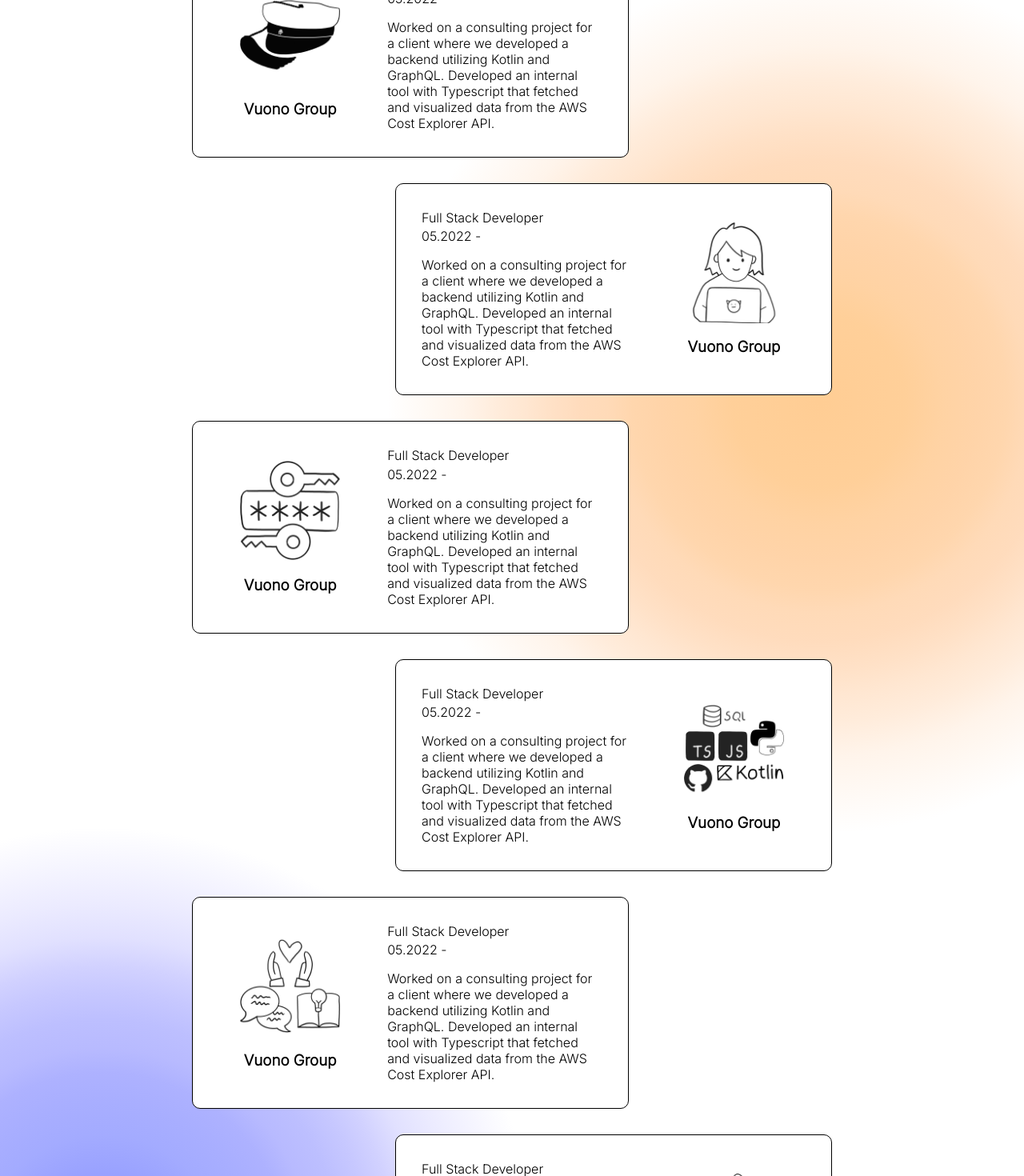
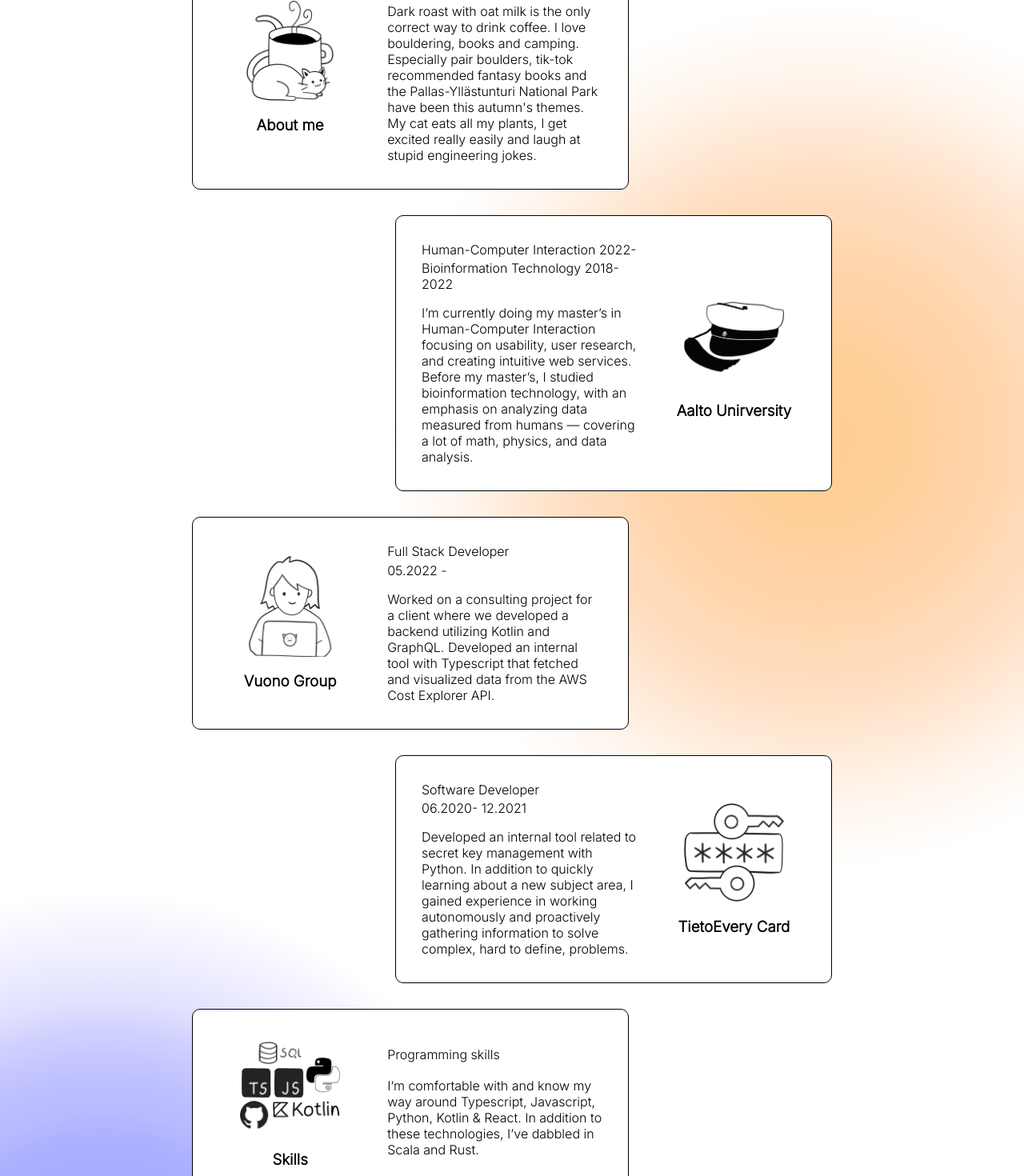
Before and after one commit to Testodus/homepage, a Next.js app: page / in a window 1280 px wide. Shown: the part 840-2310 px from the top of the page at 80% size. Built offline with nearby package versions, Linux system fonts and the light colour scheme; a web font is replaced by a local one.

Commit message:
chaged page texts

```diff
--- a/src/app/page.tsx
+++ b/src/app/page.tsx
@@ -3,8 +3,7 @@ import styles from "./page.module.css";
 import { AboutMeCard } from "./components/aboutMeCard/aboutMeCard";
 
 // TODO: Add sizes to images. See https://nextjs.org/docs/pages/api-reference/components/image#sizes
-// TODO: hero section paragrahp text size-> larger
-// TODO: about me text size on mobile -> smaller
+// TODO: Pitäiskö laittaa jotain väliotsikoita ja nostaa "cats and coffee" ykköseks, koska se on ns. persoonallinen. :D
 // TODO: Kontsa
 // TODO: Metatags
 // TODO: Favicon
@@ -35,7 +34,29 @@ export default function Home() {
       <section className={styles.aboutMeSection}>
         <h2 className={styles.h2}>About me</h2>
         <AboutMeCard
+          imagePath={"/cats_and_coffee.jpg"}
+          altTxt={"Drawing of a cat laying next to a cup of coffee."}
+          heading={"About me"}
+          title={"Powered by: Cats and Coffee"}
+          timespan={""}
+          bodyText={
+            "Dark roast with oat milk is the only correct way to drink coffee. I love bouldering, books and camping. Especially pair boulders, tik-tok recommended fantasy books and the Pallas-Yllästunturi National Park have been this autumn's themes. My cat eats all my plants, I get excited really easily and laugh at stupid engineering jokes."
+          }
+          justify="left"
+        />
+        <AboutMeCard
           imagePath={"/teekkari_cap.jpg"}
+          altTxt={"Drawing of a teekkari cap."}
+          heading={"Aalto Unirversity"}
+          title={"Human-Computer Interaction 2022-"}
+          timespan={"Bioinformation Technology 2018-2022"}
+          bodyText={
+            "I’m currently doing my master’s in Human-Computer Interaction focusing on usability, user research, and creating intuitive web services. Before my master’s, I studied bioinformation technology, with an emphasis on analyzing data measured from humans — covering a lot of math, physics, and data analysis."
+          }
+          justify="right"
+        />
+        <AboutMeCard
+          imagePath={"/girl_on_computer.jpg"}
           altTxt={"Drawing of a girl happily coding on a laptop."}
           heading={"Vuono Group"}
           title={"Full Stack Developer"}
@@ -46,57 +67,39 @@ export default function Home() {
           justify="left"
         />
         <AboutMeCard
-          imagePath={"/girl_on_computer.jpg"}
-          altTxt={"Drawing of a girl happily coding on a laptop."}
-          heading={"Vuono Group"}
-          title={"Full Stack Developer"}
-          timespan={"05.2022 -"}
+          imagePath={"/key_management.jpg"}
+          altTxt={
+            "Drawing of two keys and a password field filled with asterisks."
+          }
+          heading={"TietoEvery Card"}
+          title={"Software Developer"}
+          timespan={"06.2020- 12.2021"}
           bodyText={
-            "Worked on a consulting project for a client where we developed a backend utilizing Kotlin and GraphQL. Developed an internal tool  with Typescript that fetched and visualized data from the AWS Cost Explorer API."
+            "Developed an internal tool related to secret key management with Python. In addition to quickly learning about a new subject area, I gained experience in working autonomously and proactively gathering information to solve complex, hard to define, problems."
           }
           justify="right"
         />
         <AboutMeCard
-          imagePath={"/key_management.jpg"}
-          altTxt={"Drawing of a girl happily coding on a laptop."}
-          heading={"Vuono Group"}
-          title={"Full Stack Developer"}
-          timespan={"05.2022 -"}
+          imagePath={"/skills.jpg"}
+          altTxt={
+            "Drawing of the logos of different programming languages and other related technologies."
+          }
+          heading={"Skills"}
+          title={"Programming skills"}
+          timespan={""}
           bodyText={
-            "Worked on a consulting project for a client where we developed a backend utilizing Kotlin and GraphQL. Developed an internal tool  with Typescript that fetched and visualized data from the AWS Cost Explorer API."
+            "I’m comfortable with and know my way around Typescript, Javascript, Python, Kotlin & React. In addition to these technologies, I’ve dabbled in Scala and Rust."
           }
           justify="left"
         />
         <AboutMeCard
-          imagePath={"/skills.jpg"}
-          altTxt={"Drawing of a girl happily coding on a laptop."}
-          heading={"Vuono Group"}
-          title={"Full Stack Developer"}
-          timespan={"05.2022 -"}
-          bodyText={
-            "Worked on a consulting project for a client where we developed a backend utilizing Kotlin and GraphQL. Developed an internal tool  with Typescript that fetched and visualized data from the AWS Cost Explorer API."
-          }
-          justify="right"
-        />
-        <AboutMeCard
           imagePath={"/values.jpg"}
           altTxt={"Drawing of a girl happily coding on a laptop."}
-          heading={"Vuono Group"}
-          title={"Full Stack Developer"}
-          timespan={"05.2022 -"}
+          heading={"Values"}
+          title={""}
+          timespan={""}
           bodyText={
-            "Worked on a consulting project for a client where we developed a backend utilizing Kotlin and GraphQL. Developed an internal tool  with Typescript that fetched and visualized data from the AWS Cost Explorer API."
-          }
-          justify="left"
-        />
-        <AboutMeCard
-          imagePath={"/cats_and_coffee.jpg"}
-          altTxt={"Drawing of a girl happily coding on a laptop."}
-          heading={"Vuono Group"}
-          title={"Full Stack Developer"}
-          timespan={"05.2022 -"}
-          bodyText={
-            "Worked on a consulting project for a client where we developed a backend utilizing Kotlin and GraphQL. Developed an internal tool  with Typescript that fetched and visualized data from the AWS Cost Explorer API."
+            "I value doing work that is both societally significant and personally interesting. I’m especially interested in learning about accessibility on the web, because everyone has the right to information, and I know that accessibility doesn’t happen by accident."
           }
           justify="right"
         />
```
